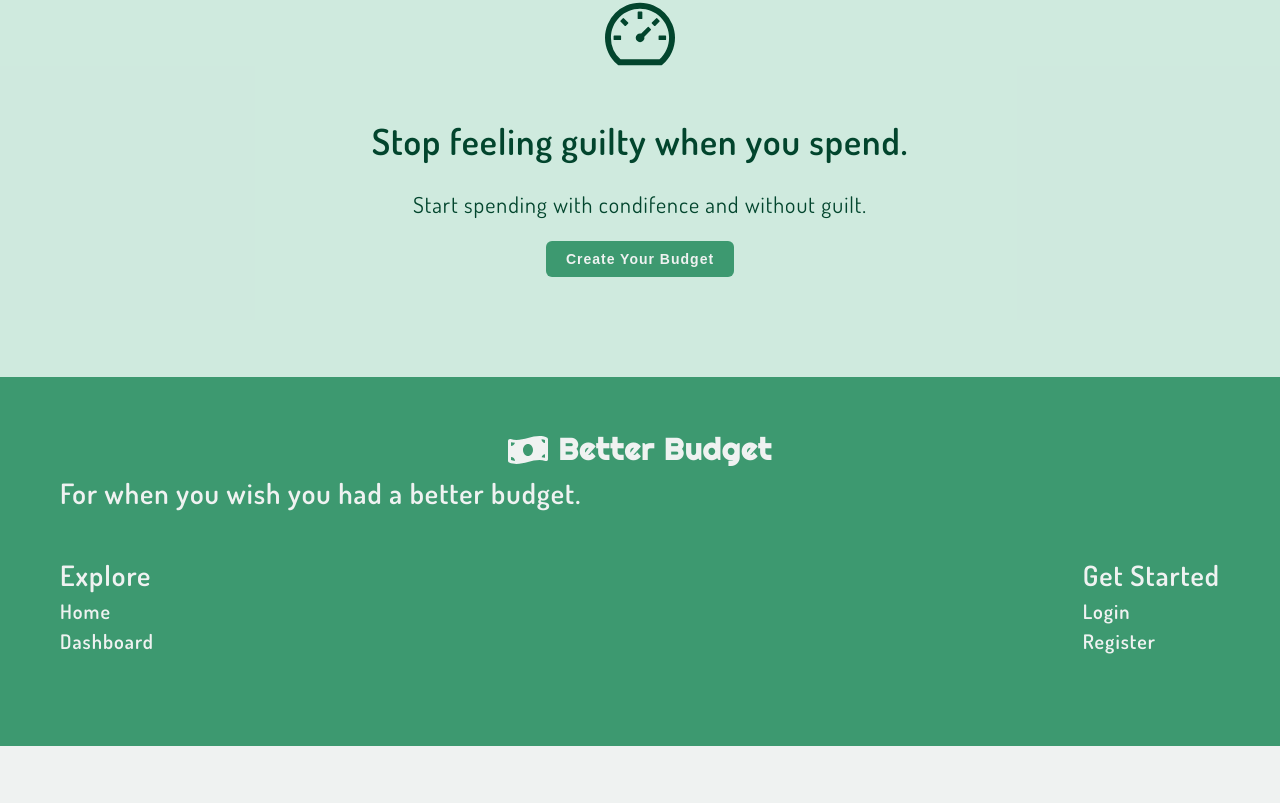
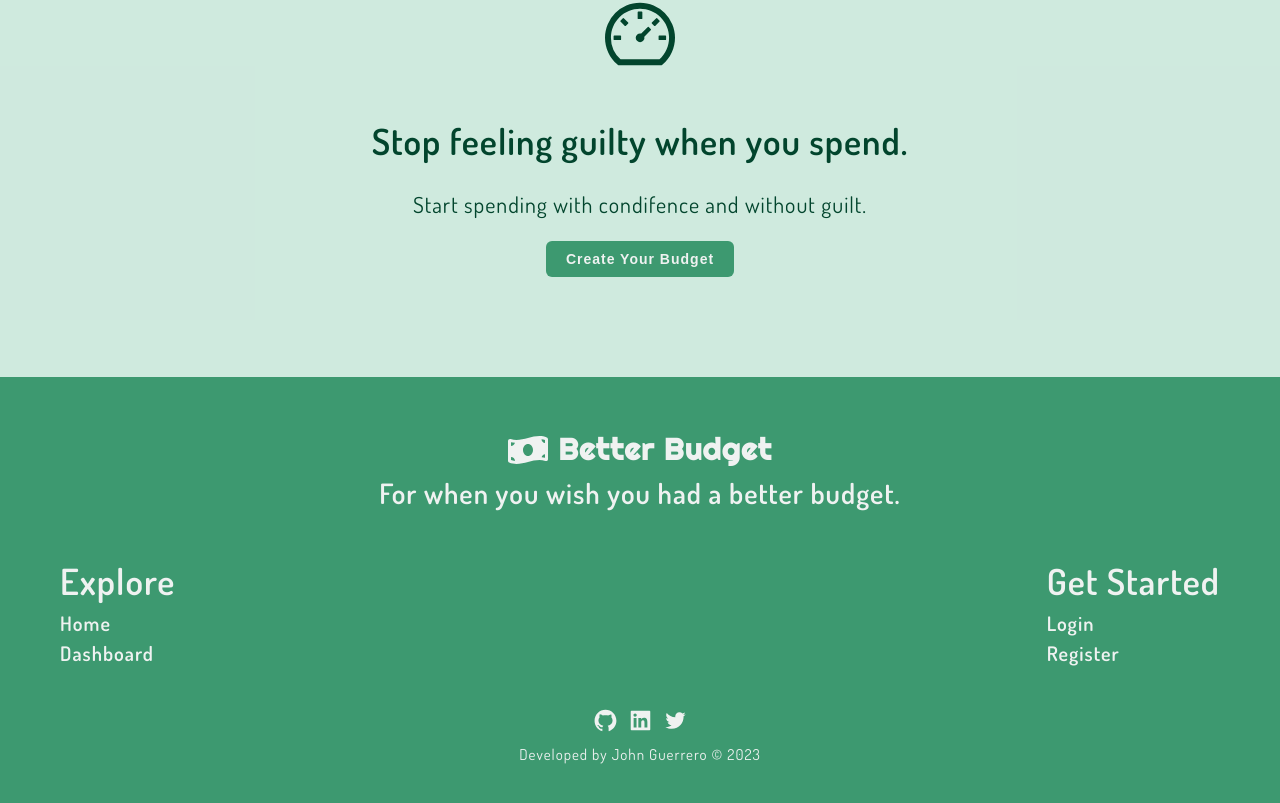
Before and after one commit to JohnSebastian3/better-budget, a React (Create React App) app in the folder client/: page / in a window 1280 px wide. Shown: the part 1967-2770 px from the top of the page. Before the commit the page ends 2713 px from the top, so only its background shows below. Built offline with nearby package versions, Linux system fonts and the light colour scheme; no server answers; a web font is replaced by a local one.

Commit message:
Add social links

```diff
--- a/client/src/components/Footer/Footer.tsx
+++ b/client/src/components/Footer/Footer.tsx
@@ -2,28 +2,37 @@ import React from "react";
 import { Link } from "react-router-dom";
 import style from "./Footer.module.css";
 import { FaMoneyBillWave } from "react-icons/fa";
+import { AiFillGithub, AiFillLinkedin, AiOutlineTwitter } from "react-icons/ai";
 const Footer = () => {
   return (
     <footer className={style.footer}>
       <div className="container">
-        <div className={style["foter__content"]}>
+        <div className={style["footer__content"]}>
           <Link to={"/"} className={style["footer__logo"]}>
             <FaMoneyBillWave color="#EFF2F1" size="40px" />
             <span>Better Budget</span>
           </Link>
-          <h3>For when you wish you had a better budget.</h3>
+          <h3 style={{textAlign: 'center'}}>For when you wish you had a better budget.</h3>
           <div className={style["footer__links"]}>
             <div className={style["footer__links__explore"]}>
-              <h3>Explore</h3>
+              <h2>Explore</h2>
               <Link to={"/"}>Home</Link>
               <Link to={"/dashboard"}>Dashboard</Link>
             </div>
 
             <div className={style["footer__links__get-started"]}>
-              <h3>Get Started</h3>
+              <h2>Get Started</h2>
               <Link to={"/login"}>Login</Link>
               <Link to={"/register"}>Register</Link>
             </div>
+          </div>
+          <div className={style['footer__copyright']}>
+            <div className={style['footer-icons']}>
+              <a href="https://github.com/JohnSebastian3" target="_blank"><AiFillGithub size={'25px'}/></a>
+              <a href="https://www.linkedin.com/in/johnsguerrero/" target="_blank"><AiFillLinkedin size={'25px'}/></a>
+              <a href="https://twitter.com/SebaCodes" target="_blank"><AiOutlineTwitter size={'25px'}/></a>
+            </div>
+            <small>Developed by John Guerrero &copy; 2023</small>
           </div>
         </div>
       </div>
```
